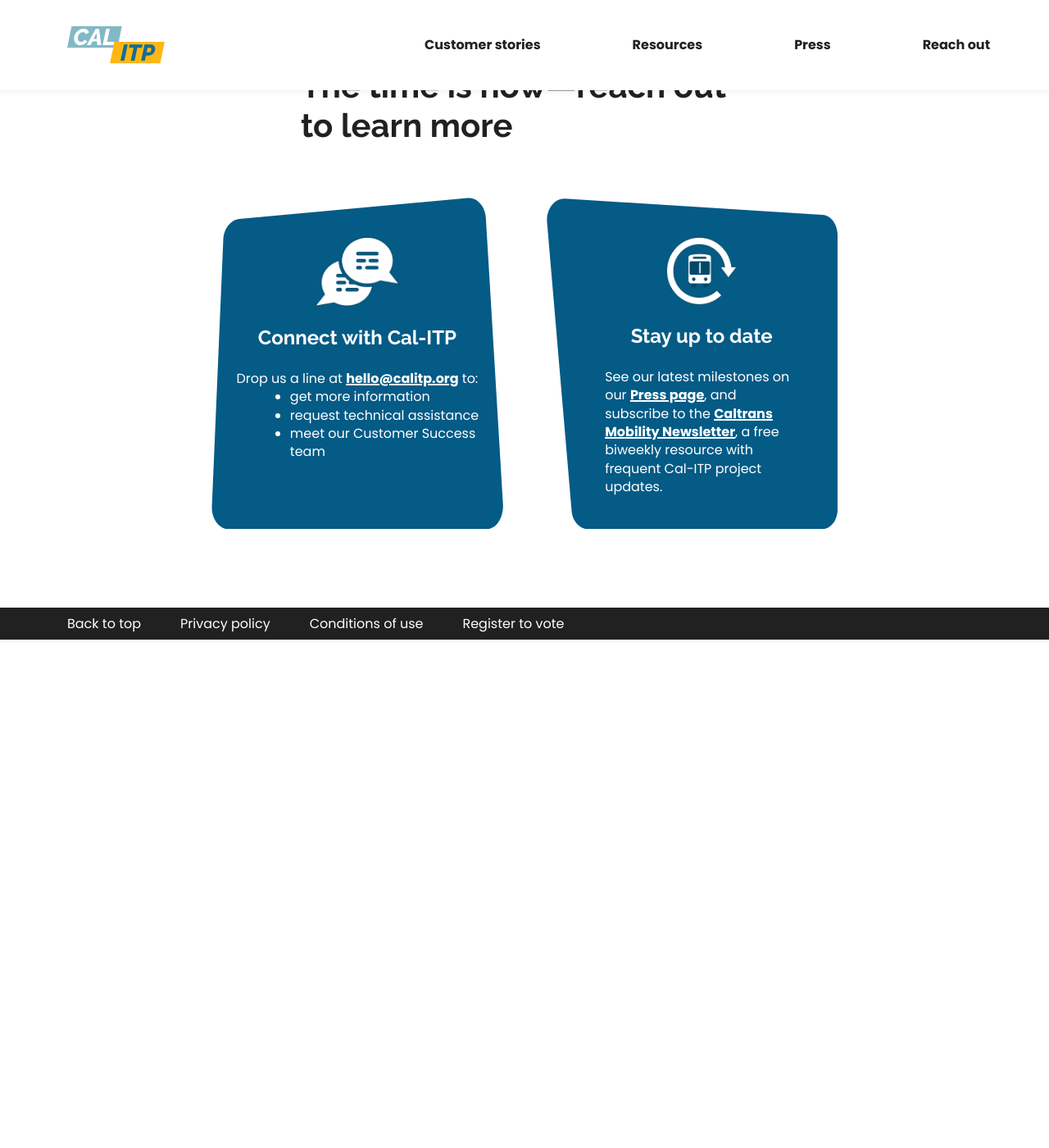
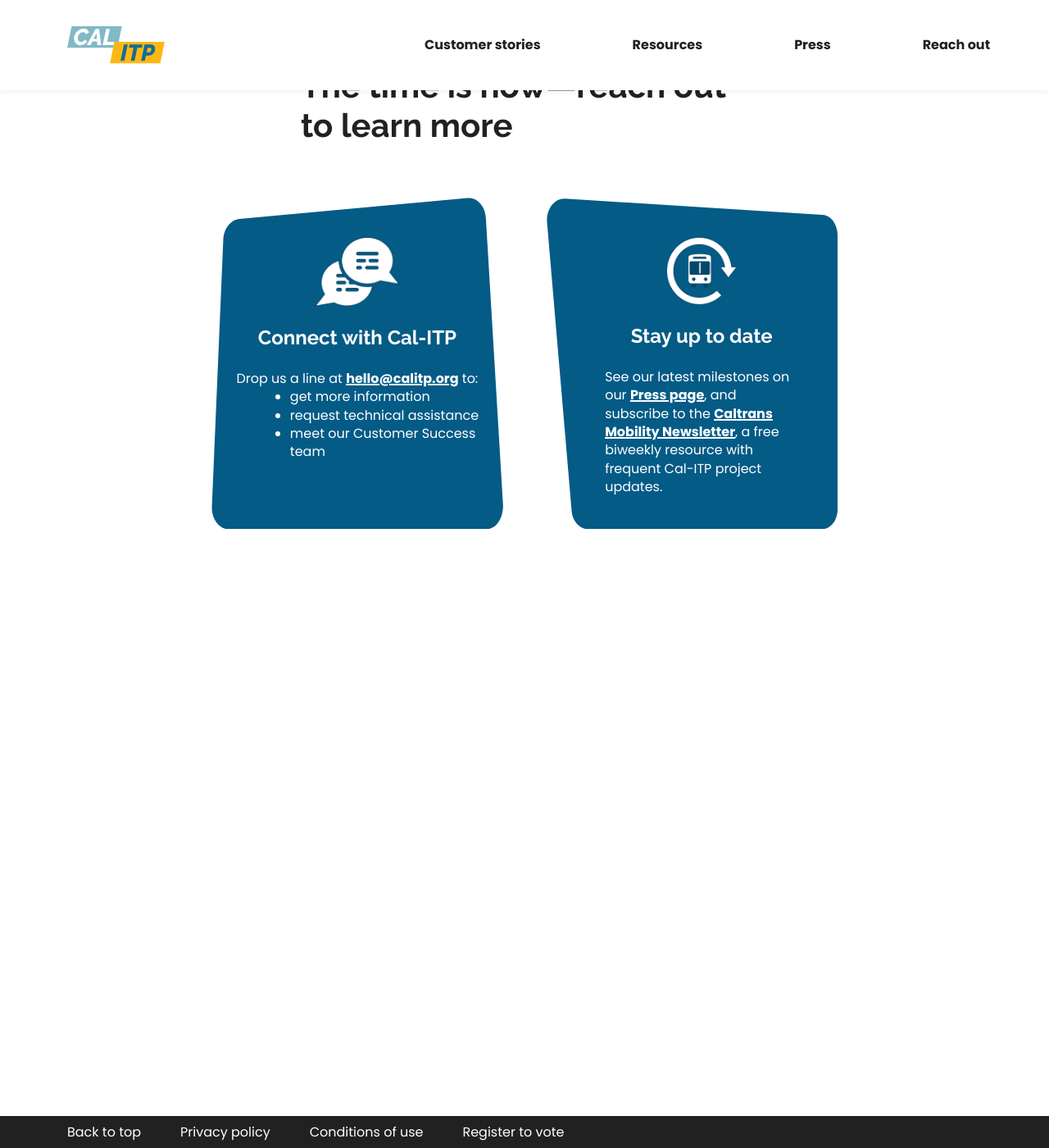
Before and after one commit to cal-itp/calitp.org, a Jekyll site: the page built from src/index.html, in a window 1280 px wide and 1400 px high, scrolled down 3503 px. Shown: the whole window at 82% size. Built offline with Jekyll 4.4.1, drawn with Linux system fonts in a browser that asks for light colours; before the commit the page ends 4283 px from its top, so only the background shows below that.

Commit message:
fix(footer): fix the desktop footer position

```diff
--- a/src/_includes/footer.html
+++ b/src/_includes/footer.html
@@ -1,33 +1,32 @@
-<section class="bg-dark navbar d-print-none">
+<section class="footer-container bg-dark navbar d-print-none">
   <footer class="container">
     <nav class="col-12">
       <ul class="list-unstyled row row-column gap-md-4 my-3 my-md-0">
         <li class="col-md-auto col-6 mb-1 mb-md-0">
-          <a
-            class="fw-normal text-decoration-none text-white"
-            rel="noreferrer"
-            href="#">Back to top</a>
+          <a class="fw-normal text-decoration-none text-white" rel="noreferrer" href="#">Back to top</a>
         </li>
         <li class="col-md-auto col-6 mb-1 mb-md-0">
           <a
             class="fw-normal text-decoration-none text-white"
             rel="noreferrer"
             target="_blank"
-            href="https://dot.ca.gov/privacy-policy">Privacy policy</a>
+            href="https://dot.ca.gov/privacy-policy"
+            >Privacy policy</a
+          >
+        </li>
+        <li class="col-md-auto col-12 my-1 my-md-0">
+          <a class="fw-normal text-decoration-none text-white" rel="noreferrer" target="_blank" href="https://www.ca.gov/use/"
+            >Conditions of use</a
+          >
         </li>
         <li class="col-md-auto col-12 my-1 my-md-0">
           <a
             class="fw-normal text-decoration-none text-white"
             rel="noreferrer"
             target="_blank"
-            href="https://www.ca.gov/use/">Conditions of use</a>
-        </li>
-        <li class="col-md-auto col-12 my-1 my-md-0">
-          <a
-            class="fw-normal text-decoration-none text-white"
-            rel="noreferrer"
-            target="_blank"
-            href="https://registertovote.ca.gov/">Register to vote</a>
+            href="https://registertovote.ca.gov/"
+            >Register to vote</a
+          >
         </li>
       </ul>
     </nav>
--- a/src/stylesheets/main.css
+++ b/src/stylesheets/main.css
@@ -490,10 +490,10 @@
     left: 0;
   }
 
-  .monterey-and-contact {
+  .monterey-and-contact,
+  .footer-container {
     position: relative;
-    top: 640px;
-    z-index: 1000;
+    top: 620px; /* Height of the absolutely-positioned Impact section */
   }
 
   .impact-stats-parent {
```
